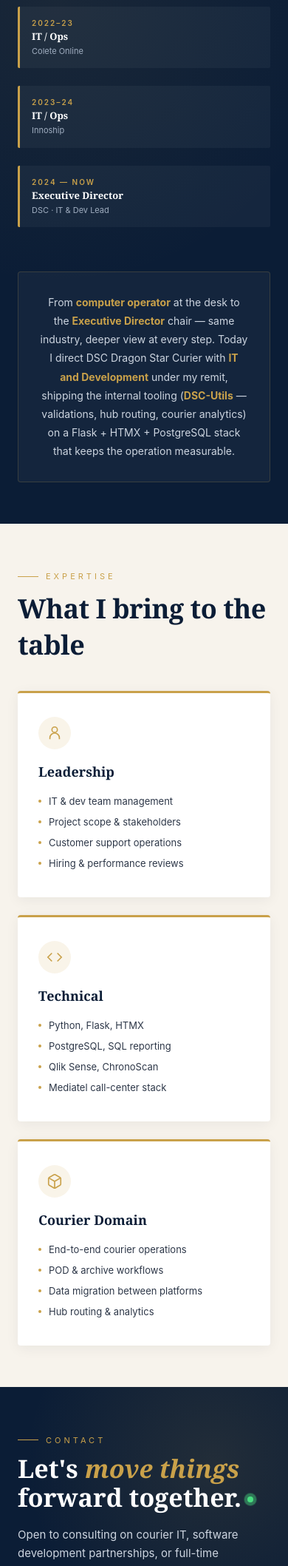
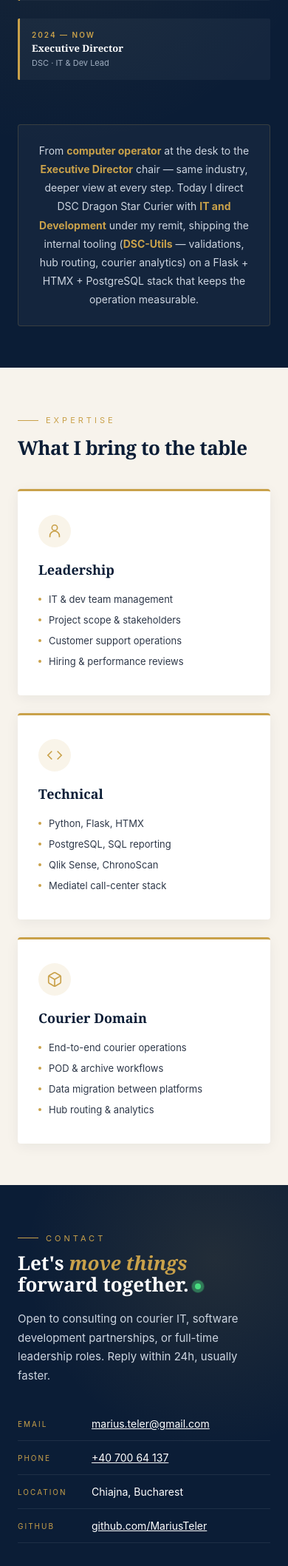
Before and after one commit to MariusTeler/WebsiteTeler, a Flask app: page / in a window 390 px wide. Shown: the part 2902-5019 px from the top of the page at 74% size. Run offline with Flask 3, Linux system fonts and the light colour scheme; parts of the project's set-up code (start-up, migrations or seed data) failed here and were passed over.

Commit message:
fix(mobile): anchor scroll-margin and footer wrap
- Add scroll-margin-top: 72px on anchored sections so the sticky nav
  doesn't cover the top of About/Journey/Skills/Contact when navigating
  via the menu links
- Stack footer on mobile so the two spans don't crowd each other
- Tighten section title and contact heading sizes on small screens
- Smaller floating icons next to the portrait

🤖 Generated with Claude Code
Co-Authored-By: Claude Opus 4.7 <noreply@anthropic.com>

```diff
--- a/static/css/styles.css
+++ b/static/css/styles.css
@@ -10,6 +10,8 @@
   }
   * { box-sizing: border-box; }
   body { margin: 0; font-family: -apple-system, BlinkMacSystemFont, sans-serif; background: var(--cream); color: var(--body); }
+  html { scroll-behavior: smooth; }
+  section[id] { scroll-margin-top: 72px; }
 
   /* ============ NAV ============ */
   .nav { position: sticky; top:0; z-index: 50; background: rgba(11,29,54,.94); backdrop-filter: blur(10px); color:#fff; padding: 16px 48px; display:flex; align-items:center; justify-content:space-between; border-bottom: 1px solid rgba(201,161,74,.15); }
@@ -189,6 +191,12 @@
   .route-svg { display: none; }
   .stop { text-align: left; padding: 16px; background: rgba(255,255,255,.04); border-left: 3px solid var(--gold); border-radius: 2px; align-items: flex-start; }
   .stop-marker { display: none; }
+
+  .foot { flex-direction: column; gap: 6px; text-align: center; padding: 22px 24px; }
+  .sec-title { font-size: 26px; }
+  .contact h3 { font-size: 26px; }
+  .journey-detail { padding: 22px; }
+  .floating-icon { font-size: 9px; padding: 6px 10px; }
 }
 
 @media (prefers-reduced-motion: reduce) {
```
